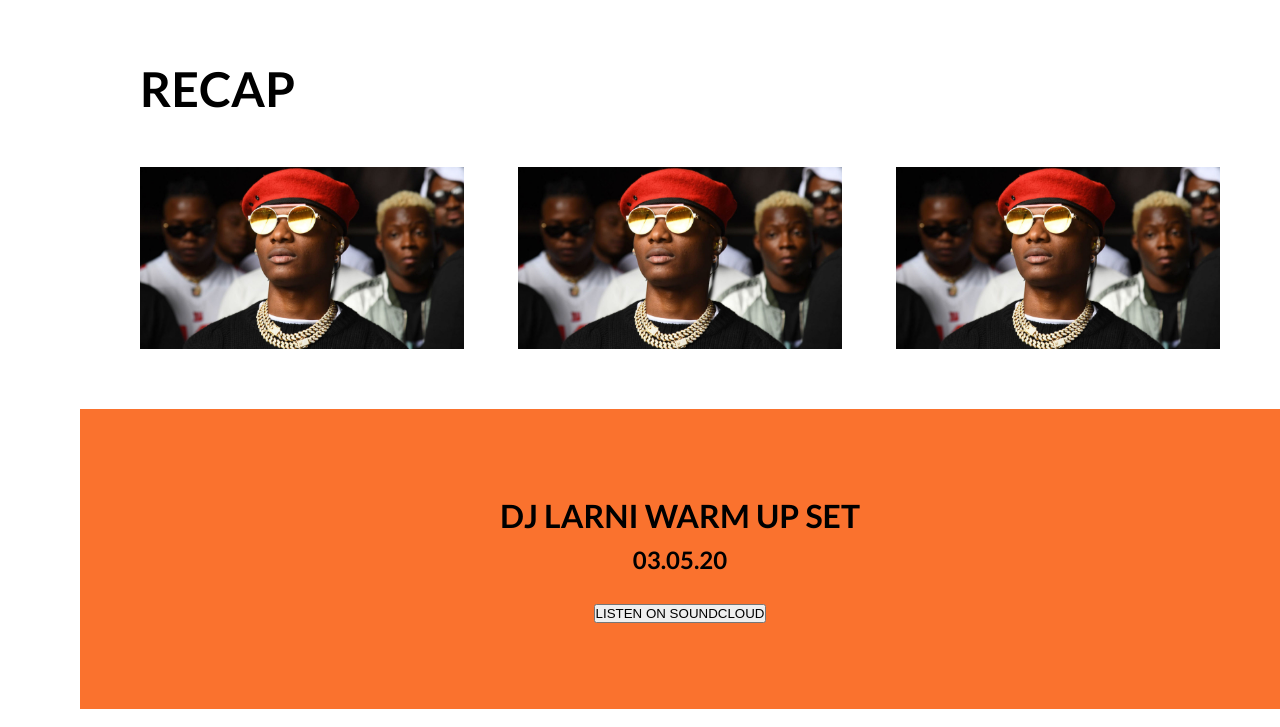
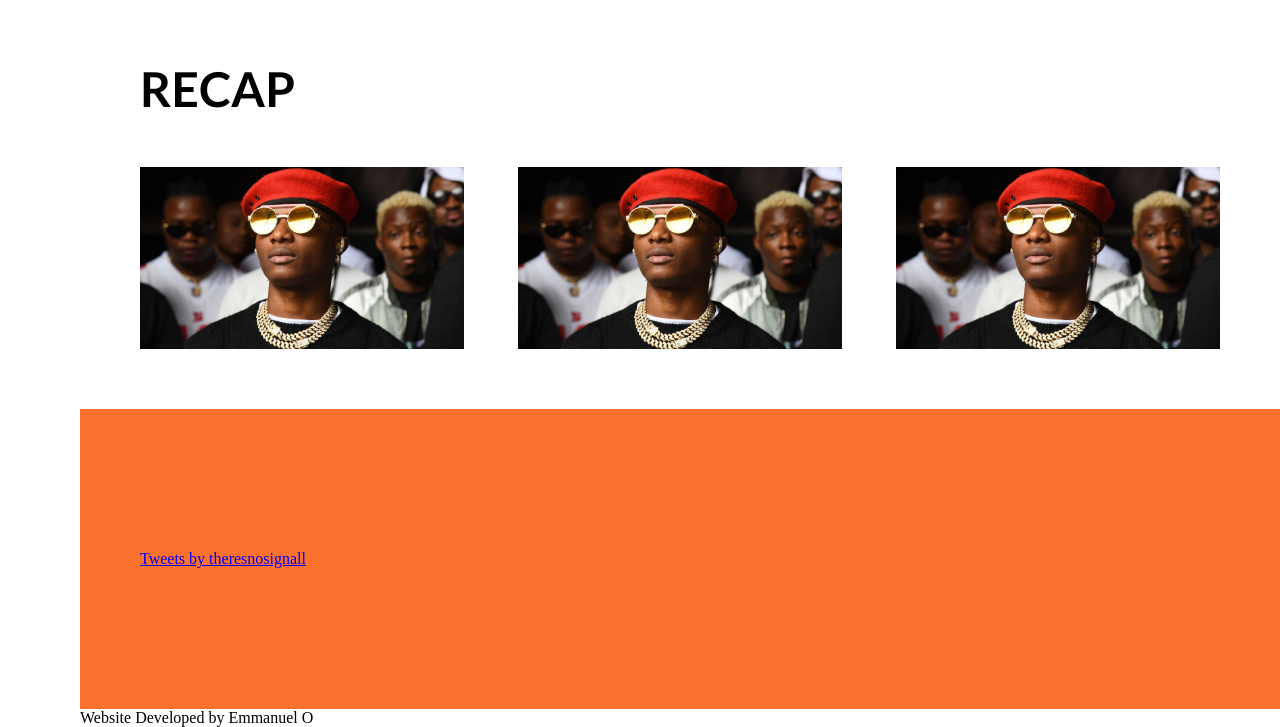
Before and after one commit to emmanuel2612/nosignal, a plain HTML site: page index.html in a window 1280 px wide. Shown: the part 1080-1807 px from the top of the page. Drawn offline with nearby package versions, Linux system fonts and the light colour scheme.

Commit message:
Add files via upload

```diff
--- a/index.html
+++ b/index.html
@@ -25,7 +25,7 @@
 <body>
 
 
-    <section id= "playerwindow">
+    <section id="playerwindow">
 
         <div id="content">
 
@@ -153,10 +153,24 @@
 
 
             <section id="section-2">
-                <h1>DJ LARNI WARM UP SET</h1>
-                <h2>03.05.20</h2>
+            <div class="globalWrap">
+                <a class="twitter-timeline" data-width="100%" data-height="500" data-theme="light" href="https://twitter.com/theresnosignall?ref_src=twsrc%5Etfw">Tweets by theresnosignall</a> <script async src="https://platform.twitter.com/widgets.js" charset="utf-8"></script>
+                </div>
+            </section>
 
-                <button>LISTEN ON SOUNDCLOUD</button>
+
+            <footer>
+                <p>Website Developed by Emmanuel O</p>
+            </footer>
+
+
+
+
+
+
+        </div>
+
+
 
     </section>
 
@@ -168,20 +182,6 @@
 
 
 
-        </div>
-
-
-
-
-
-
-    </section>
-
-
-
-
-
-
 </body>
 
 </html>
```
Lines whose indentation alone changed are shown as unchanged.
